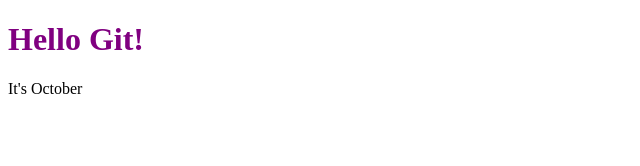
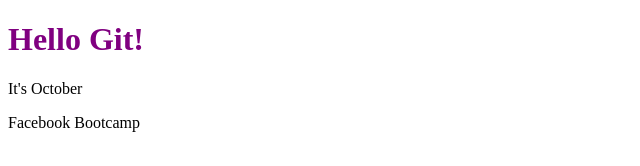
Before and after one commit to ccbergman/git-demo, a plain HTML site: page index.html in a window 1280 px wide. Shown: the whole page, without its empty margins (0-640 px from the left). Drawn offline with Linux system fonts and the light colour scheme; files whose address does not match are found by name.

Commit message:
second commit

```diff
--- a/index.html
+++ b/index.html
@@ -9,6 +9,7 @@
   <body>
     <h1>Hello Git!</h1>
     <p>It's October</p>
+    <p>Facebook Bootcamp</p>
   </body>
 
 </html>
```
